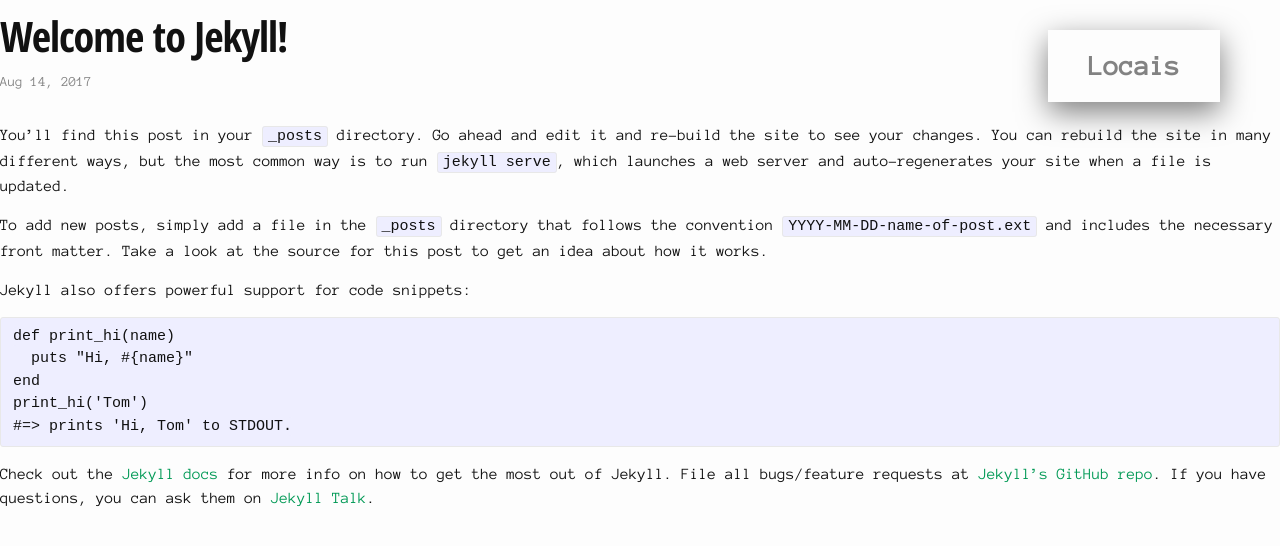
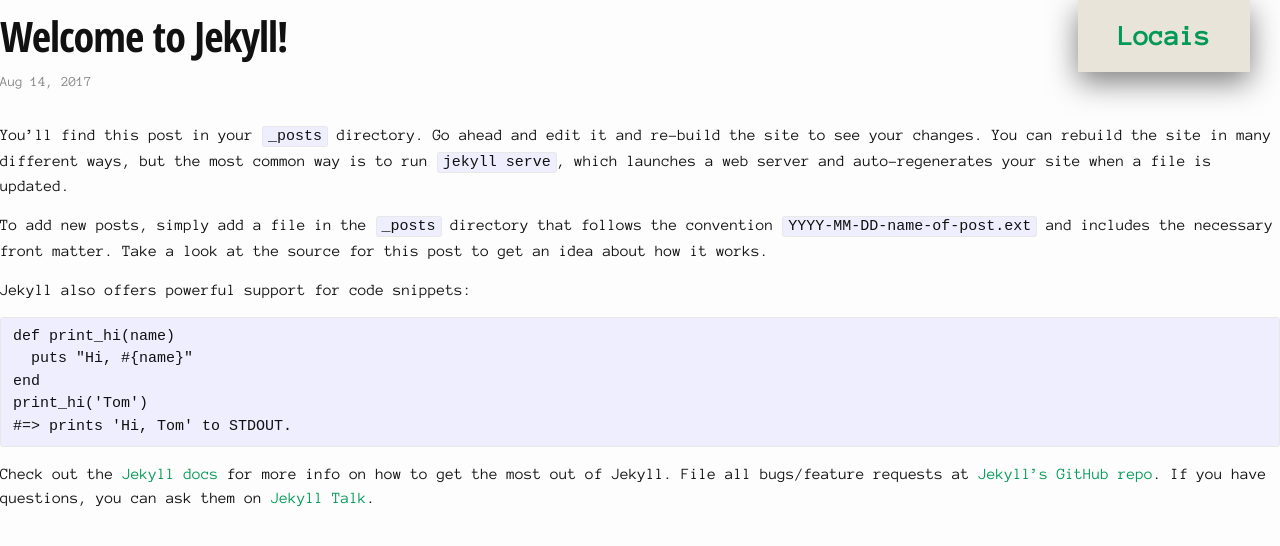
Before and after one commit to CopaTecnologia/viagem-pelo-brasil, a Jekyll site: the page built from _posts/2017-08-14-welcome-to-jekyll.markdown, in a window 1280 px wide. Shown: the top 546 px of the page. Built offline with Jekyll 4.4.1, drawn with Linux system fonts in a browser that asks for light colours.

Commit message:
Refinei o efeito do menu Locais

```diff
--- a/_sass/_layout.sass
+++ b/_sass/_layout.sass
@@ -21,15 +21,15 @@
 
 .site-nav
     position: absolute
-    top: $spacing-unit
-    right: $spacing-unit * 2
+    top: 0
+    right: $spacing-unit
     padding: 10px 30px
-    background-color: $background-color
+    background-color: #e8e4da
     box-shadow: 0 10px 30px 0 rgba(0,0,0,0.5)
     transform-origin: top left
     +media-query($on-palm)
         top: -$spacing-unit / 2
-        right: -$spacing-unit / 2
+        right: $spacing-unit / 2
         padding: $spacing-unit / 2
 
     .menu-link, .page-link
@@ -43,7 +43,8 @@
             size: 28px
             weight: bold
         float: right
-        color: $grey-color
+        color: $brand-color
+        transition: none
 
     .page-link
         display: block
@@ -56,18 +57,12 @@
         padding-bottom: 20px
 
     &.open
-        transition: .1s ease-in-out
-        transform: rotate(3deg)
+        transition: transform .5s ease-in-out
+        transform: rotate(5deg) translateY($spacing-unit)
+        .menu-link
+            color: $grey-color
         .trigger
             display: block
-
-.site-footer
-    border-top: 1px solid $grey-color-light
-    padding: $spacing-unit 0
-
-.footer-heading
-    font-size: 18px
-    margin-bottom: $spacing-unit / 2
 
 .page-content
     position: fixed
```
